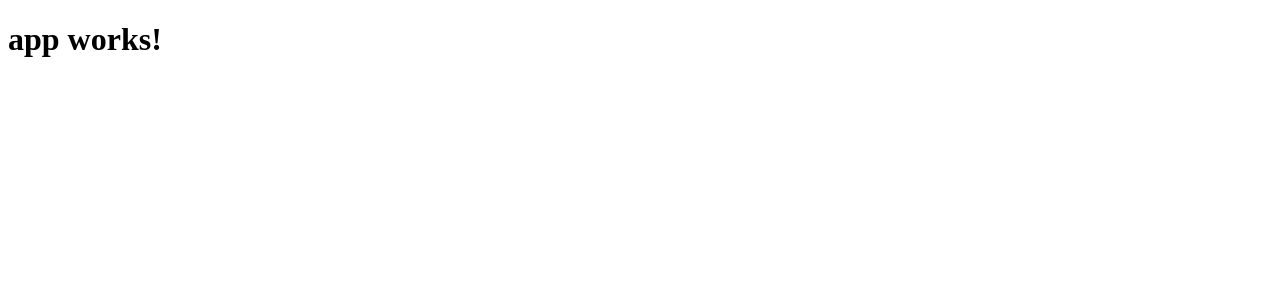
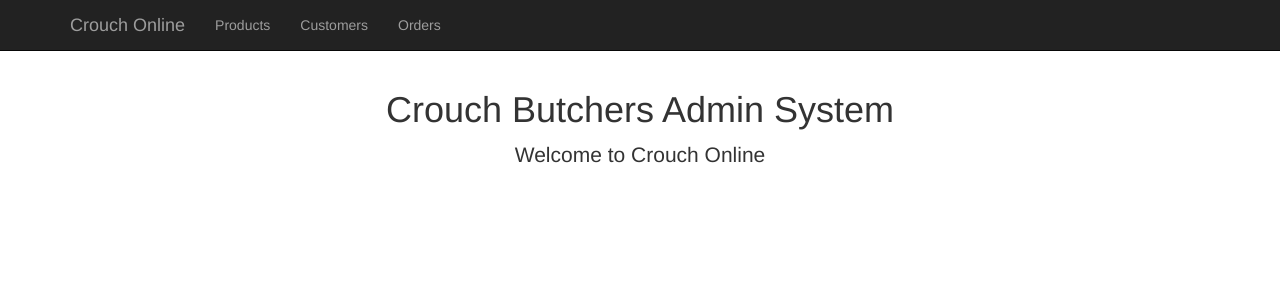
Before and after one commit to sirtopas/crouch, an Angular app in the folder Crouch.Web/: page / in a window 1280 px wide. Shown: the top 300 px of the page. Built offline with nearby package versions, Linux system fonts and the light colour scheme.

Commit message:
Added bootstrap and jquery dependencies and mocked a homepage

```diff
--- a/Crouch.Web/angular-cli.json
+++ b/Crouch.Web/angular-cli.json
@@ -18,9 +18,13 @@
       "prefix": "app",
       "mobile": false,
       "styles": [
+        "../node_modules/bootstrap/dist/css/bootstrap.css",
         "styles.css"
       ],
-      "scripts": [],
+      "scripts": [
+        "../node_modules/jquery/dist/jquery.min.js",
+        "../node_modules/bootstrap/dist/js/bootstrap.min.js"
+      ],
       "environments": {
         "source": "environments/environment.ts",
         "dev": "environments/environment.ts",
--- a/Crouch.Web/package.json
+++ b/Crouch.Web/package.json
@@ -20,7 +20,9 @@
     "@angular/platform-browser": "~2.1.0",
     "@angular/platform-browser-dynamic": "~2.1.0",
     "@angular/router": "~3.1.0",
+    "bootstrap": "^3.3.7",
     "core-js": "^2.4.1",
+    "jquery": "^3.1.1",
     "rxjs": "5.0.0-beta.12",
     "ts-helpers": "^1.1.1",
     "zone.js": "^0.6.23"
--- a/Crouch.Web/src/app/app.component.html
+++ b/Crouch.Web/src/app/app.component.html
@@ -1,3 +1,37 @@
-<h1>
-  {{title}}
-</h1>
+<!-- Navbar -->
+<nav class="navbar navbar-inverse navbar-fixed-top" role="navigation">
+	<div class="container">
+		<div class="navbar-header">
+			<button type="button" class="navbar-toggle" data-toggle="collapse" data-target="#bs-example-navbar-collapse-1">
+                    <span class="sr-only">Toggle navigation</span>
+                    <span class="icon-bar"></span>
+                    <span class="icon-bar"></span>
+                    <span class="icon-bar"></span>
+                </button>
+			<a class="navbar-brand" href="#">Crouch Online</a>
+		</div>
+		<div class="collapse navbar-collapse" id="bs-example-navbar-collapse-1">
+			<ul class="nav navbar-nav">
+				<li>
+					<a href="#">Products</a>
+				</li>
+				<li>
+					<a href="#">Customers</a>
+				</li>
+				<li>
+					<a href="#">Orders</a>
+				</li>
+			</ul>
+		</div>
+	</div>
+</nav>
+
+<div class="container">
+	<div class="row">
+		<div class="col-lg-12 text-center">
+			<h1>Crouch Butchers Admin System</h1>
+			<p class="lead">Welcome to Crouch Online</p>
+		</div>
+	</div>
+
+</div>
--- a/Crouch.Web/src/index.html
+++ b/Crouch.Web/src/index.html
@@ -1,14 +1,23 @@
 <!doctype html>
 <html>
+
 <head>
-  <meta charset="utf-8">
-  <title>CrouchWeb</title>
-  <base href="/">
 
-  <meta name="viewport" content="width=device-width, initial-scale=1">
-  <link rel="icon" type="image/x-icon" href="favicon.ico">
+	<meta charset="utf-8">
+	<meta http-equiv="X-UA-Compatible" content="IE=edge">
+	<meta name="viewport" content="width=device-width, initial-scale=1">
+	<meta name="description" content="Crouch Butchers online admin application">
+	<meta name="author" content="BinaryEcho">
+
+	<title>Crouch Web</title>
+	<base href="/">
+
+	<link rel="icon" type="image/x-icon" href="favicon.ico">
+
 </head>
+
 <body>
-  <app-root>Loading...</app-root>
+	<app-root>Loading...</app-root>
 </body>
+
 </html>
--- a/Crouch.Web/src/styles.css
+++ b/Crouch.Web/src/styles.css
@@ -1 +1,3 @@
-/* You can add global styles to this file, and also import other style files */
+body {
+    padding-top: 70px;
+}
```
